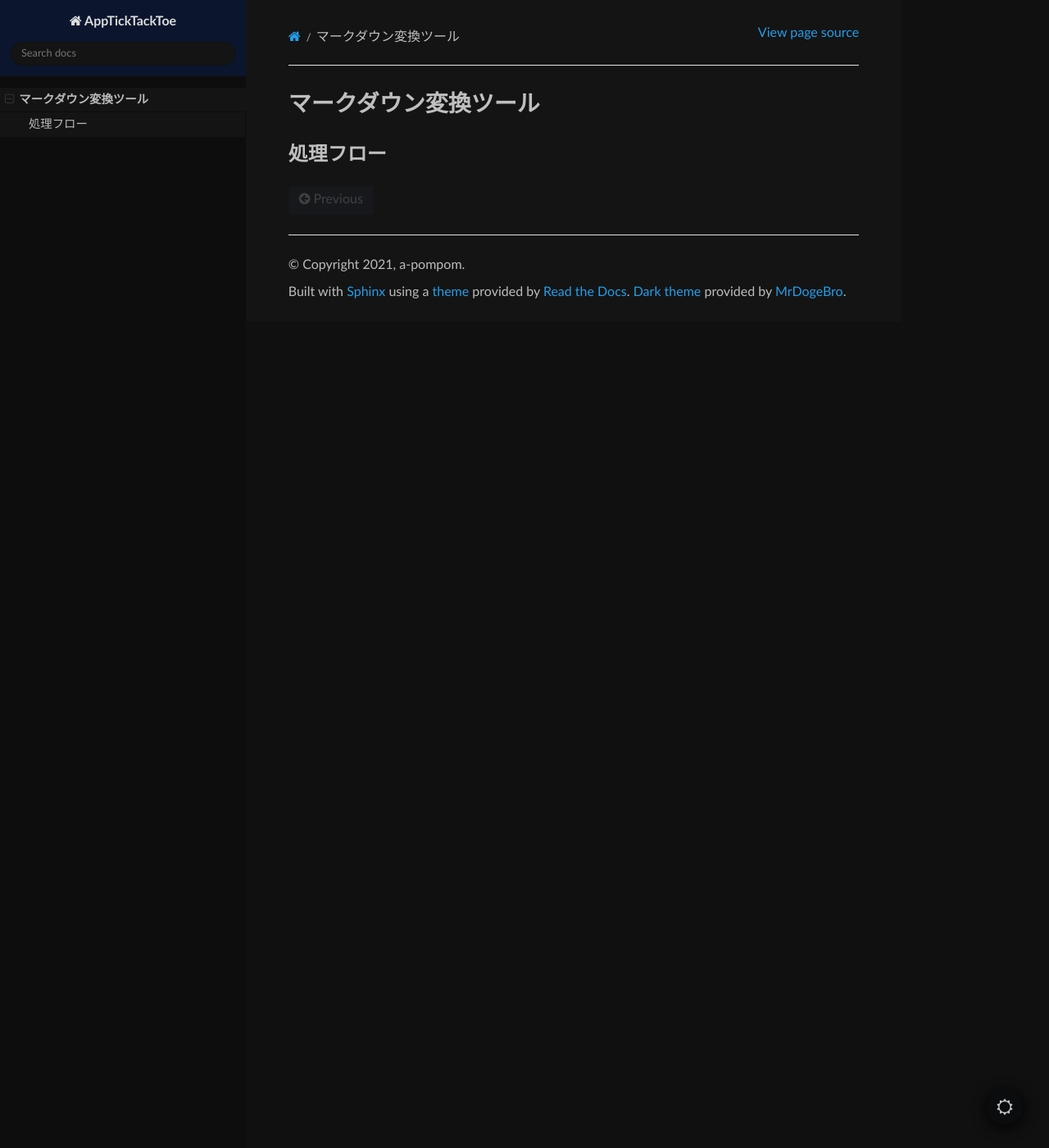
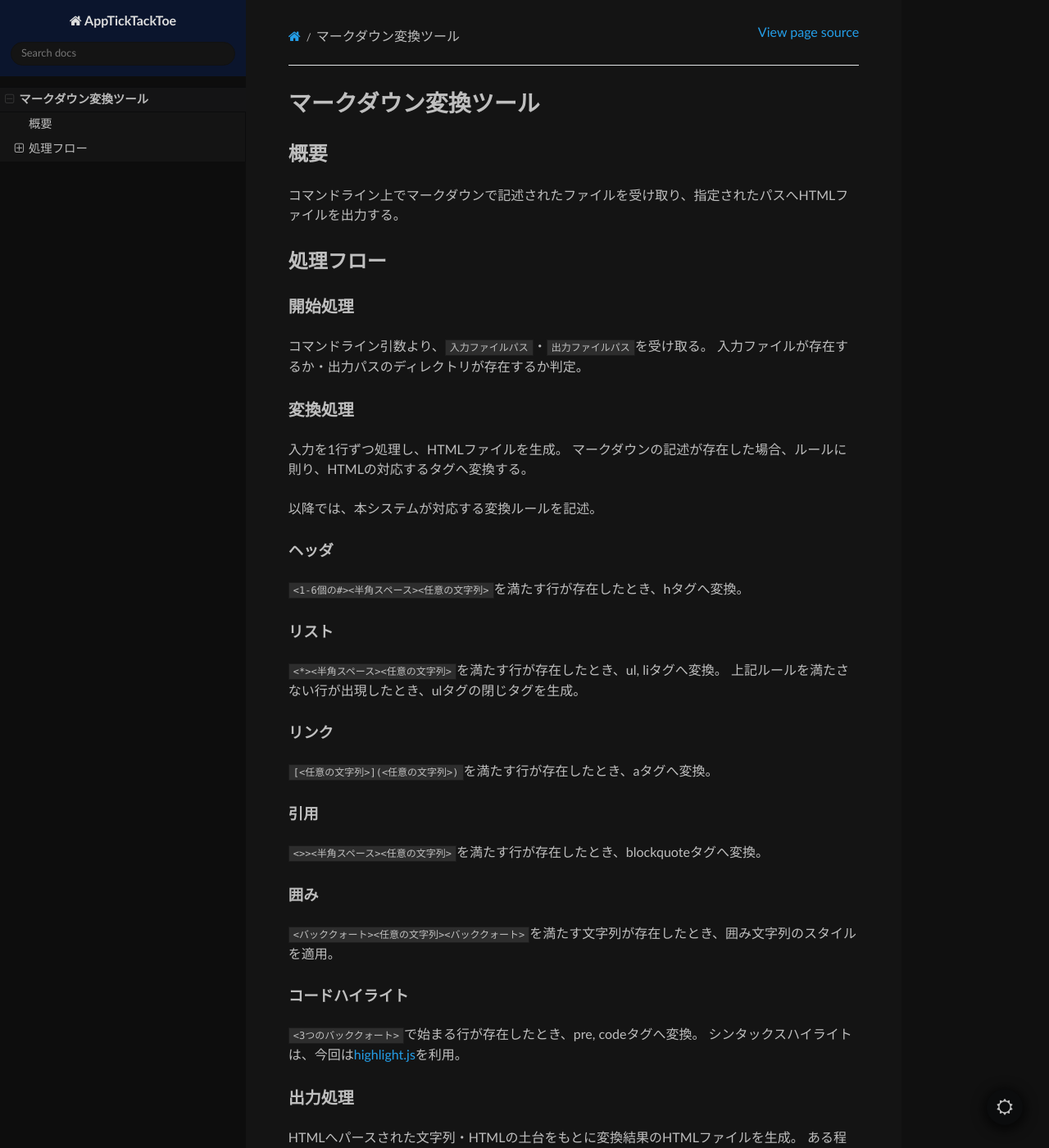
Before and after one commit to a-pompom/Python-markdownParser, a Sphinx documentation site: the page built from document/source/main.md, in a window 1280 px wide and 1400 px high. Shown: the whole window at 82% size. Built offline with Sphinx 7.4.7 and the Read the Docs theme 2.0.0, drawn with Linux system fonts in a browser that asks for light colours; some of the changed text lies outside the part shown.

Commit message:
ドキュメントを作成
大まかな処理フロー・本ツールでどこまで対応するかを整理した。

```diff
--- a/document/source/main.md
+++ b/document/source/main.md
@@ -1,5 +1,54 @@
 # マークダウン変換ツール
 
+## 概要
+
+コマンドライン上でマークダウンで記述されたファイルを受け取り、指定されたパスへHTMLファイルを出力する。
 
 
 ## 処理フロー
+
+### 開始処理
+
+コマンドライン引数より、`入力ファイルパス`・`出力ファイルパス`を受け取る。
+入力ファイルが存在するか・出力パスのディレクトリが存在するか判定。
+
+
+### 変換処理
+
+入力を1行ずつ処理し、HTMLファイルを生成。
+マークダウンの記述が存在した場合、ルールに則り、HTMLの対応するタグへ変換する。
+
+以降では、本システムが対応する変換ルールを記述。
+
+#### ヘッダ
+
+`<1-6個の#><半角スペース><任意の文字列>`を満たす行が存在したとき、hタグへ変換。
+
+#### リスト
+
+`<*><半角スペース><任意の文字列>`を満たす行が存在したとき、ul, liタグへ変換。
+上記ルールを満たさない行が出現したとき、ulタグの閉じタグを生成。
+
+#### リンク
+
+`[<任意の文字列>](<任意の文字列>)`を満たす行が存在したとき、aタグへ変換。
+
+#### 引用
+
+`<>><半角スペース><任意の文字列>`を満たす行が存在したとき、blockquoteタグへ変換。
+
+#### 囲み
+
+`<バッククォート><任意の文字列><バッククォート>`を満たす文字列が存在したとき、囲み文字列のスタイルを適用。
+
+#### コードハイライト
+
+`<3つのバッククォート>`で始まる行が存在したとき、pre, codeタグへ変換。
+シンタックスハイライトは、今回は[highlight.js](https://highlightjs.org/)を利用。
+
+
+### 出力処理
+
+HTMLへパースされた文字列・HTMLの土台をもとに変換結果のHTMLファイルを生成。
+ある程度大きな文書になってくると、ルール単位にバッファを設けることも考えられるが、今回はシンプルに
+記述するため、まとめてファイルを作成。
```
